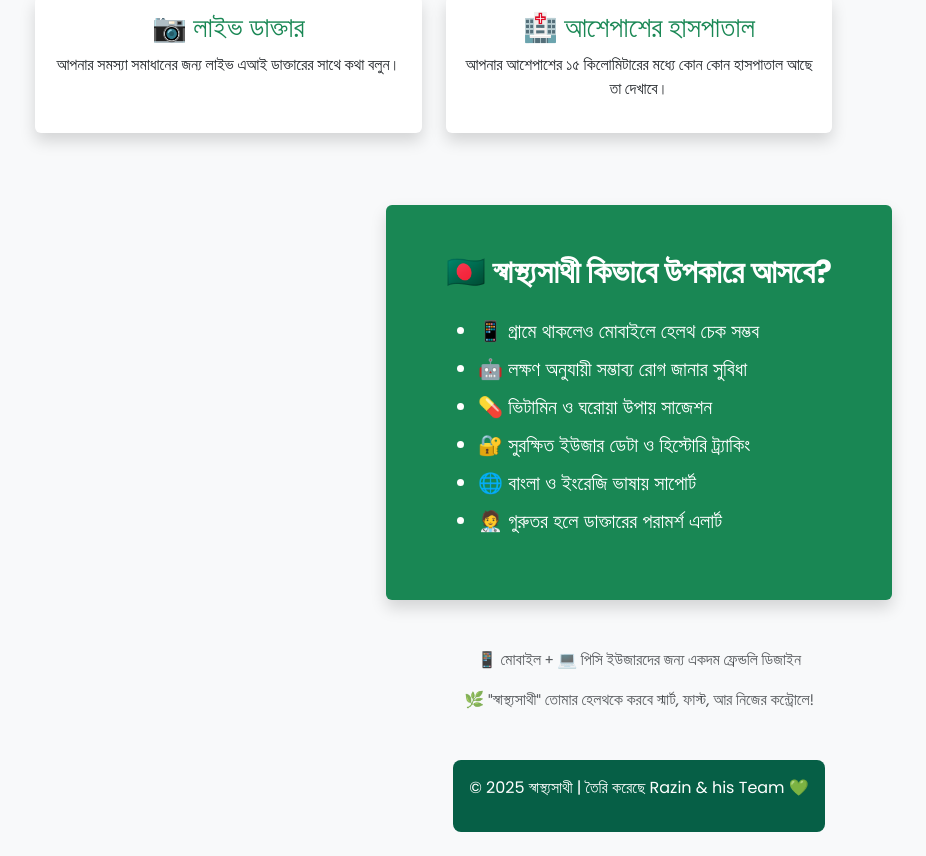
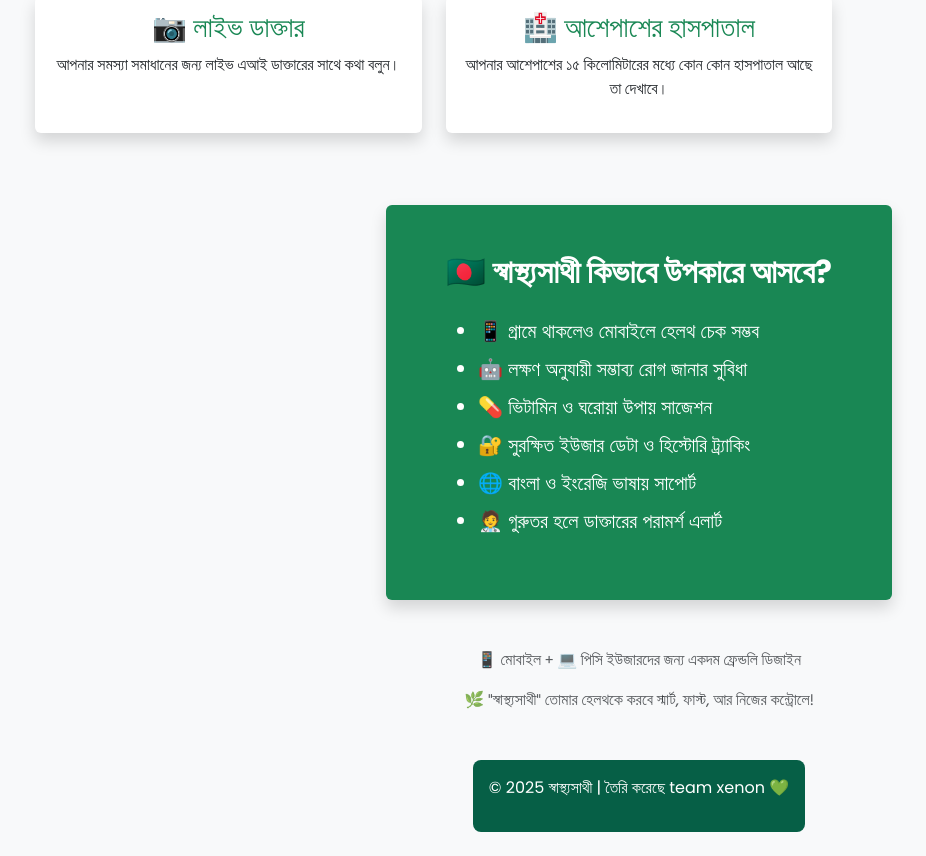
Before and after one commit to Istiyaq-Khan/Health-Buddy, a React (Vite) app in the folder frontend/: page / in a window 1280 px wide. Shown: the part 479-1335 px from the top of the page, without its empty margins (1-927 px from the left). Built offline with nearby package versions, Linux system fonts and the light colour scheme; no server answers; the HTML template or start-up script is replaced by a standard one.

Commit message:
Update Home.jsx

```diff
--- a/frontend/src/pages/Home.jsx
+++ b/frontend/src/pages/Home.jsx
@@ -109,7 +109,7 @@ export default function Home() {
         <p>🌿 "স্বাস্থ্যসাথী" তোমার হেলথকে করবে স্মার্ট, ফাস্ট, আর নিজের কন্ট্রোলে!</p>
       </div>
       <footer>
-        <p>© 2025 স্বাস্থ্যসাথী | তৈরি করেছে Razin & his Team 💚</p>
+        <p>© 2025 স্বাস্থ্যসাথী | তৈরি করেছে team xenon 💚</p>
       </footer>
     </div>
   );
```
